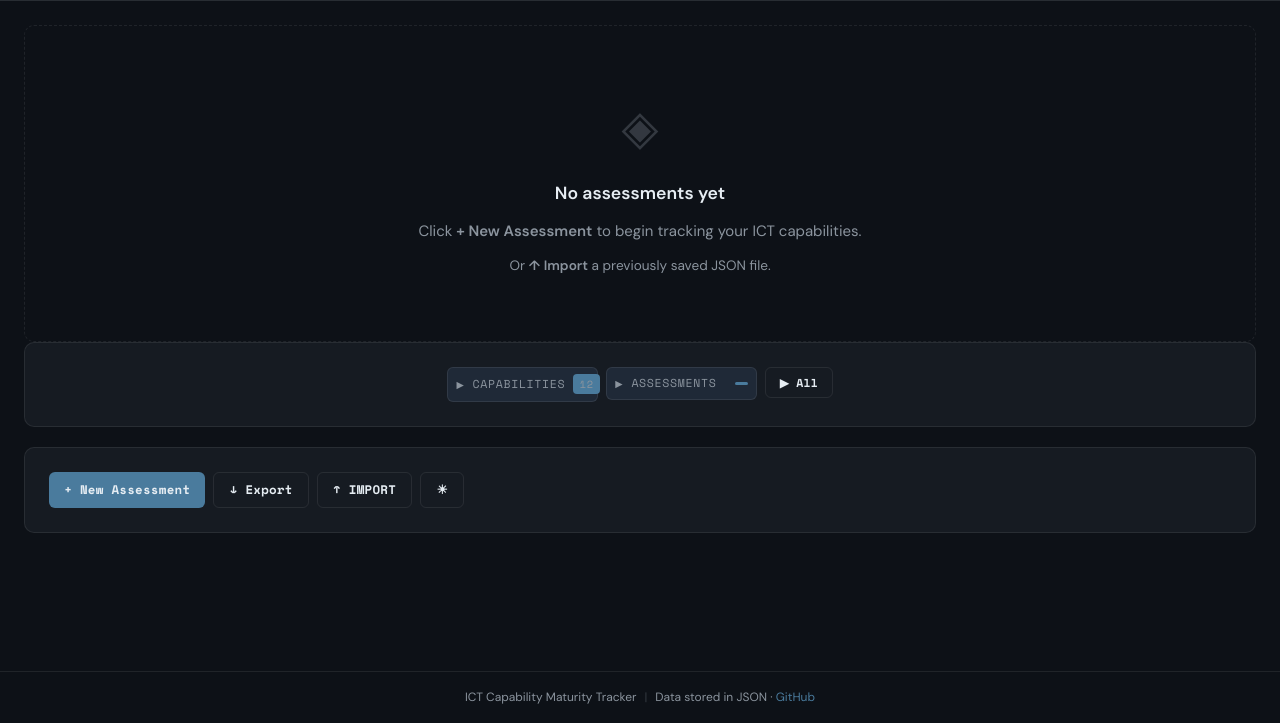
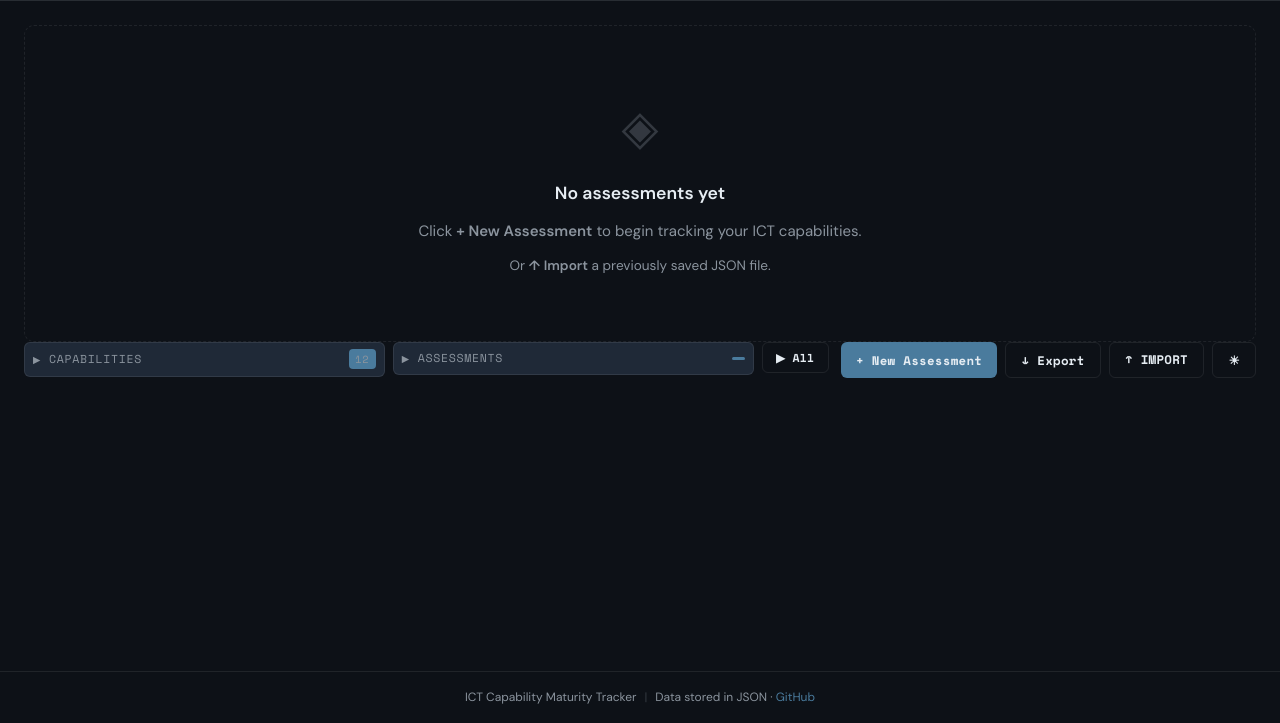
Before and after one commit to netblue4/CapabilityMaturity, a plain HTML site: page index.html in a window 1280 px wide. Shown: the part 77-800 px from the top of the page. Drawn offline with nearby package versions, Linux system fonts and the light colour scheme.

Commit message:
Update index.html

```diff
--- a/index.html
+++ b/index.html
@@ -43,8 +43,7 @@
       </div>
 
       <!-- Toolbar: radar filters + dashboard actions in one row -->
-      <div>
-         <div class="card radar-card">
+      <div style="display:flex;align-items:flex-start;gap:.75rem;margin-bottom:1.25rem;flex-wrap:wrap">
         <div class="radar-filters" style="margin-bottom:0;width:auto;flex:1;min-width:0">
           <details class="cap-filter" id="radar-cap-filter">
             <summary class="cap-filter-toggle">Capabilities <span class="cap-filter-count" id="cap-filter-count"></span></summary>
@@ -56,9 +55,6 @@
           </details>
           <button class="btn btn-outline play-btn" id="btn-animate-radar" onclick="toggleRadarAnimation()" title="Animate through all assessments">▶ All</button>
         </div>
-        </div>
-
-        <div class="card measure-card">
         <div class="header-actions">
           <button id="btn-new-assessment" class="btn btn-primary">+ New Assessment</button>
           <button id="btn-export" class="btn btn-outline">↓ Export</button>
@@ -67,7 +63,6 @@
             <input type="file" id="import-file" accept=".json" style="display:none" />
           </label>
           <button id="btn-theme-toggle" class="btn btn-outline" onclick="toggleTheme()" title="Switch to light theme">☀</button>
-        </div>
         </div>
       </div>
 
```
